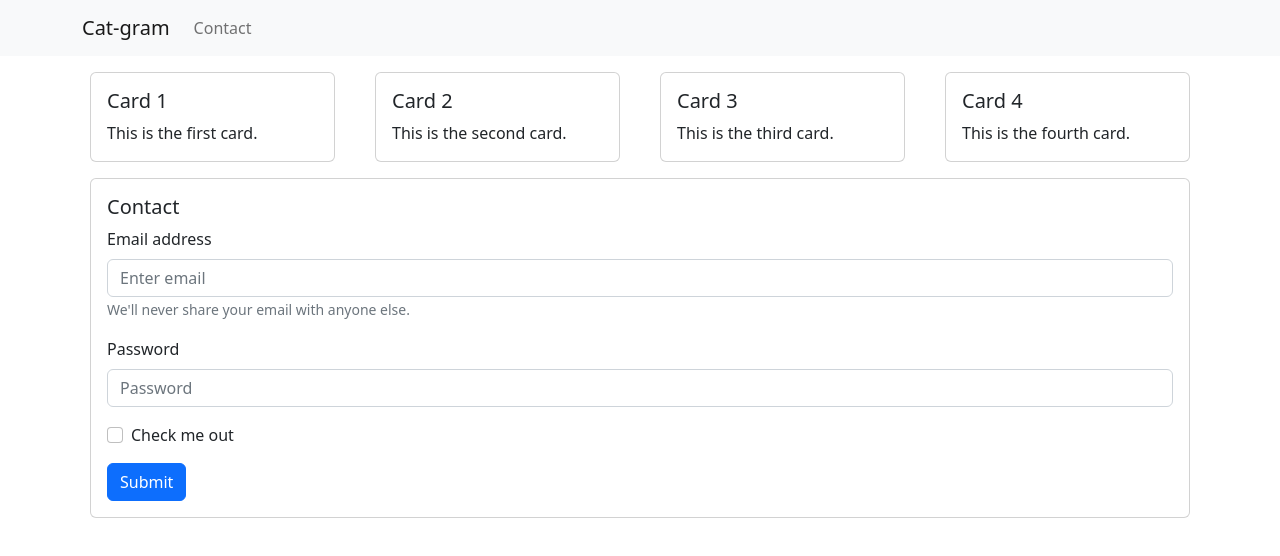
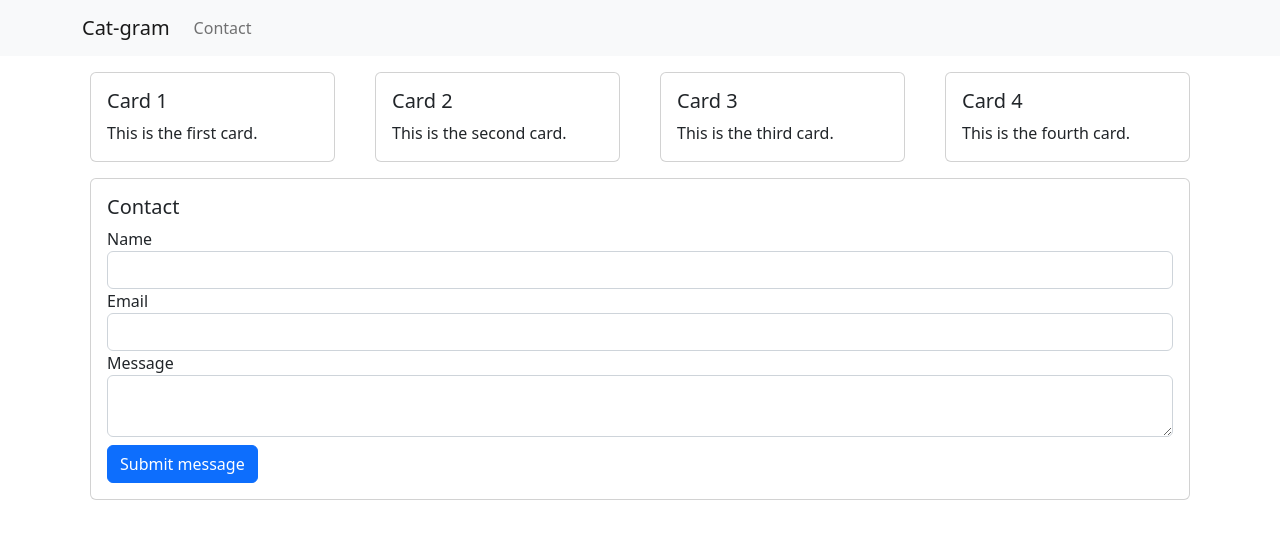
Before and after one commit to zschultz00/final, a React (Create React App) app: page / in a window 1280 px wide. Shown: the top 556 px of the page. Built offline with nearby package versions, Linux system fonts and the light colour scheme.

Commit message:
form things

```diff
--- a/public/index.html
+++ b/public/index.html
@@ -25,6 +25,8 @@
       Learn how to configure a non-root public URL by running `npm run build`.
     -->
     <title>MI 449 Final Project</title>
+    <link href="https://cdn.jsdelivr.net/npm/bootstrap@5.0.2/dist/css/bootstrap.min.css" rel="stylesheet" integrity="sha384-EVSTQN3/azprG1Anm3QDgpJLIm9Nao0Yz1ztcQTwFspd3yD65VohhpuuCOmLASjC" crossorigin="anonymous">
+    <script src="https://cdn.jsdelivr.net/npm/bootstrap@5.0.2/dist/js/bootstrap.bundle.min.js" integrity="sha384-MrcW6ZMFYlzcLA8Nl+NtUVF0sA7MsXsP1UyJoMp4YLEuNSfAP+JcXn/tWtIaxVXM" crossorigin="anonymous"></script>
   </head>
   <body>
     <form name="contact" netlify netlify-honeypot="bot-field" hidden>
--- a/src/Nform.js
+++ b/src/Nform.js
@@ -1,28 +1,26 @@
 import React from "react";
-import { Container, Row, Col, Nav, Navbar, Card, Form, Button} from 'react-bootstrap';
 
 export default function Nform() {
   return (
-    <Form>
-      <Form.Group className="mb-3" controlId="formBasicEmail">
-        <Form.Label>Email address</Form.Label>
-        <Form.Control type="email" placeholder="Enter email" />
-        <Form.Text className="text-muted">
-          We'll never share your email with anyone else.
-        </Form.Text>
-      </Form.Group>
-
-      <Form.Group className="mb-3" controlId="formBasicPassword">
-        <Form.Label>Password</Form.Label>
-        <Form.Control type="password" placeholder="Password" />
-      </Form.Group>
-      <Form.Group className="mb-3" controlId="formBasicCheckbox">
-        <Form.Check type="checkbox" label="Check me out" />
-      </Form.Group>
-      <Button variant="primary" type="submit">
-        Submit
-      </Button>
-    </Form>
-
+    <form name="contact" method="post">
+      <div class="form-group">
+        <input type="hidden" name="form-name" value="contact" />
+        <div class="form-group">
+          <label htmlFor="name">Name</label> <br />
+          <input class="form-control" type="text" id="name" name="name" required />
+        </div>
+        <div class="form-group">
+          <label htmlFor="email">Email</label> <br />
+          <input class="form-control" type="email" id="email" name="email" required />
+        </div>
+        <div class="form-group">
+          <label htmlFor="message">Message</label> <br />
+          <textarea class="form-control" id="message" name="message" required></textarea>
+        </div>
+        <div class="form-group">
+          <input class="btn btn-primary mt-2" type="submit" value="Submit message" />
+        </div>
+      </div>
+    </form>
   );
 }
```
